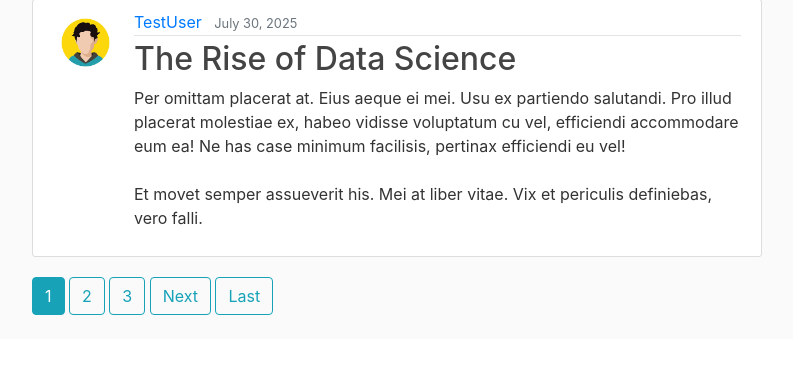
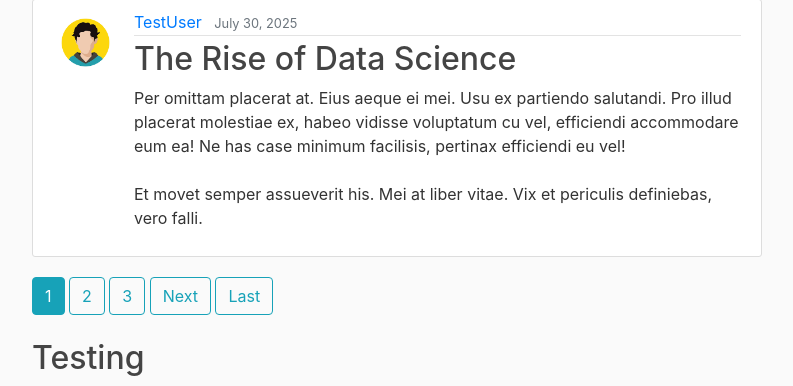
Before and after one commit to Mohith-DE/Mohith-DE.github.io, a Django app: page / in a window 1280 px wide. Shown: the part 1401-1787 px from the top of the page, without its empty margins (53-846 px from the left). Before the commit the page ends 1716 px from the top, so only its background shows below. Run offline with Django 5.2, Linux system fonts and the light colour scheme; data comes from the database, SQL or seed files in the repository.

Commit message:
testing_1

```diff
--- a/blog/templates/blog/home.html
+++ b/blog/templates/blog/home.html
@@ -32,7 +32,7 @@
            <a class="btn btn-outline-info mb-4" href="?page={{ page_obj.next_page_number }}">Next</a>
             <a class="btn btn-outline-info mb-4" href="?page={{ page_obj.paginator.num_pages }}">Last</a>
         {% endif %}
-
+        <h2>Testing</h2>
 
     {% endif %}
 
```
Also changed, not shown: users/models.py (line endings or trailing spaces).
